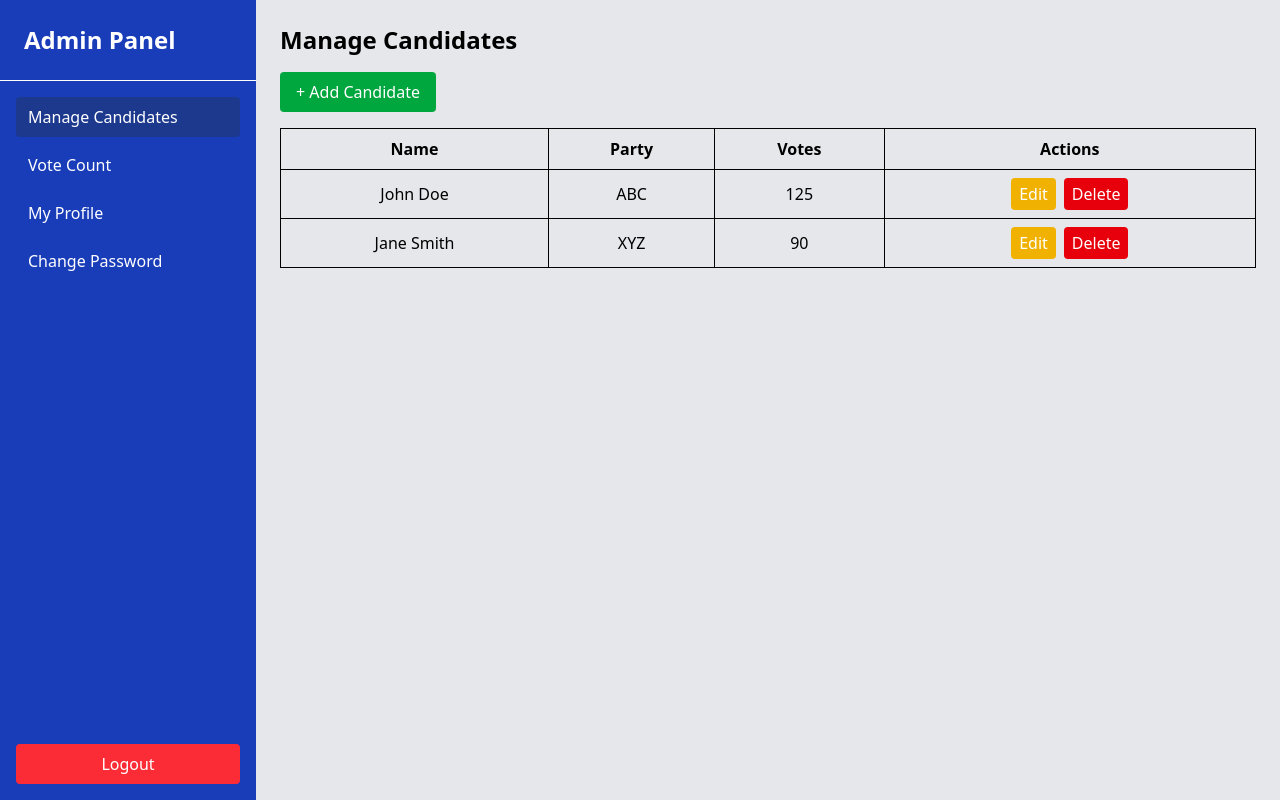
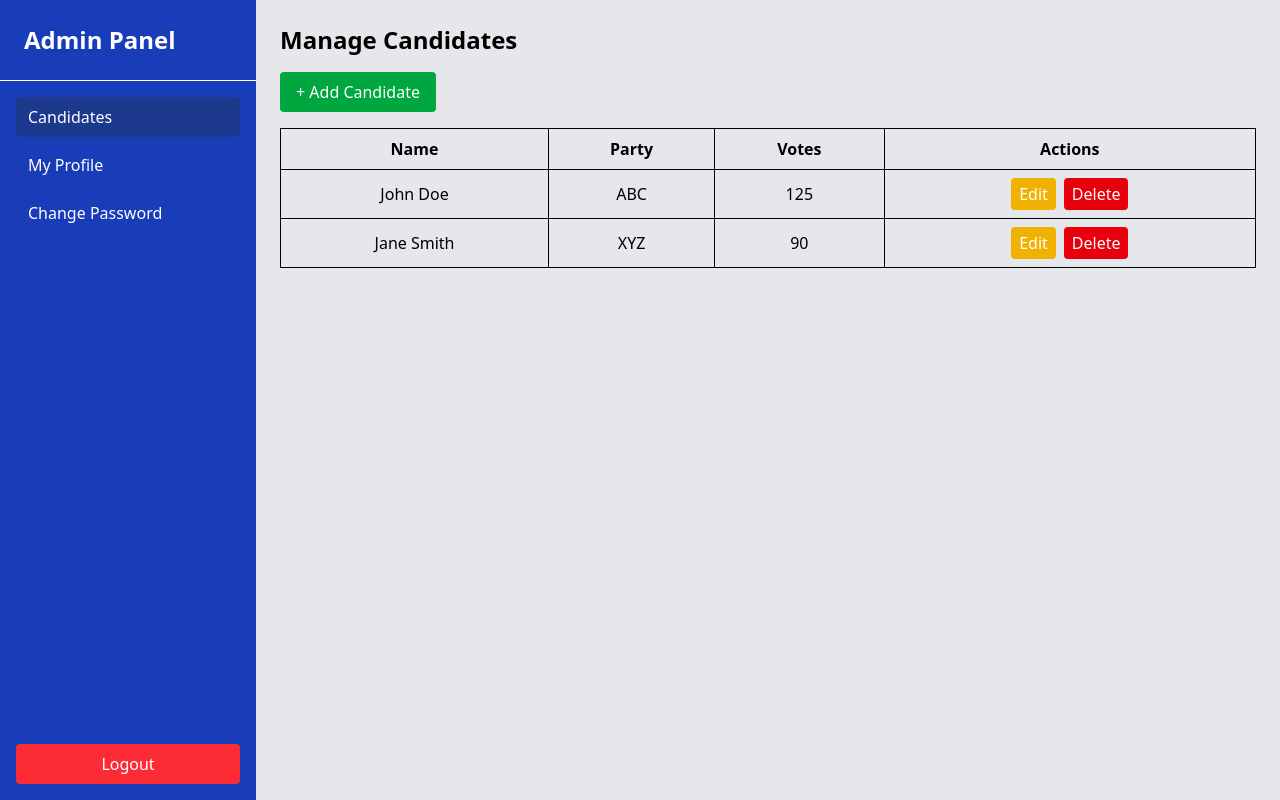
Before and after one commit to muazimmaqbool/votingAppFront, a React (Vite) app: page / in a window 1280 px wide. Both pictures are taken after a click on the button "Login". Built offline with nearby package versions, Linux system fonts and the light colour scheme.

Commit message:
Votes removed from admin

```diff
--- a/src/App.jsx
+++ b/src/App.jsx
@@ -35,7 +35,6 @@ function App() {
             {/* the replace prevents adding extra history entries (so back button won’t go back to the redirect) */}
             {/* <Navigate> is a special React Router component that automatically redirects the user to another route. */}
             <Route path="candidates" element={<CandidateList />}/>
-            <Route path="votes" element={<CandidateList />} />
             <Route path="profile" element={<Profile />} />
             <Route path="change-password" element={<ChangePassword />} />
           </Route>
--- a/src/Components/Admin/AdminDashboard.jsx
+++ b/src/Components/Admin/AdminDashboard.jsx
@@ -55,17 +55,7 @@ const AdminDashboard = () => {
               }`
             }
           >
-            Manage Candidates
-          </NavLink>
-          <NavLink
-            to="votes"
-            className={({ isActive }) =>
-              `block px-3 py-2 rounded hover:bg-blue-900 ${
-                isActive ? "bg-blue-900" : ""
-              }`
-            }
-          >
-            Vote Count
+            Candidates
           </NavLink>
           <NavLink
             to="profile"
```
